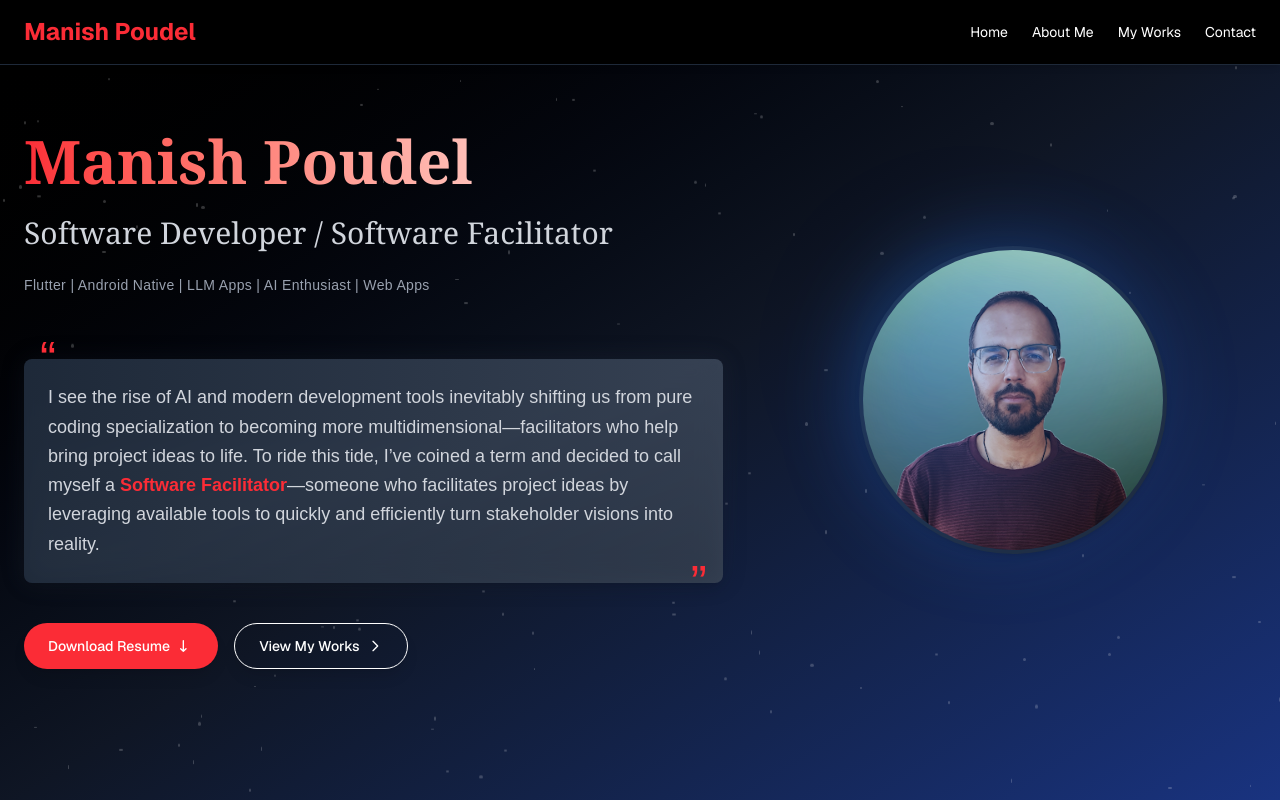
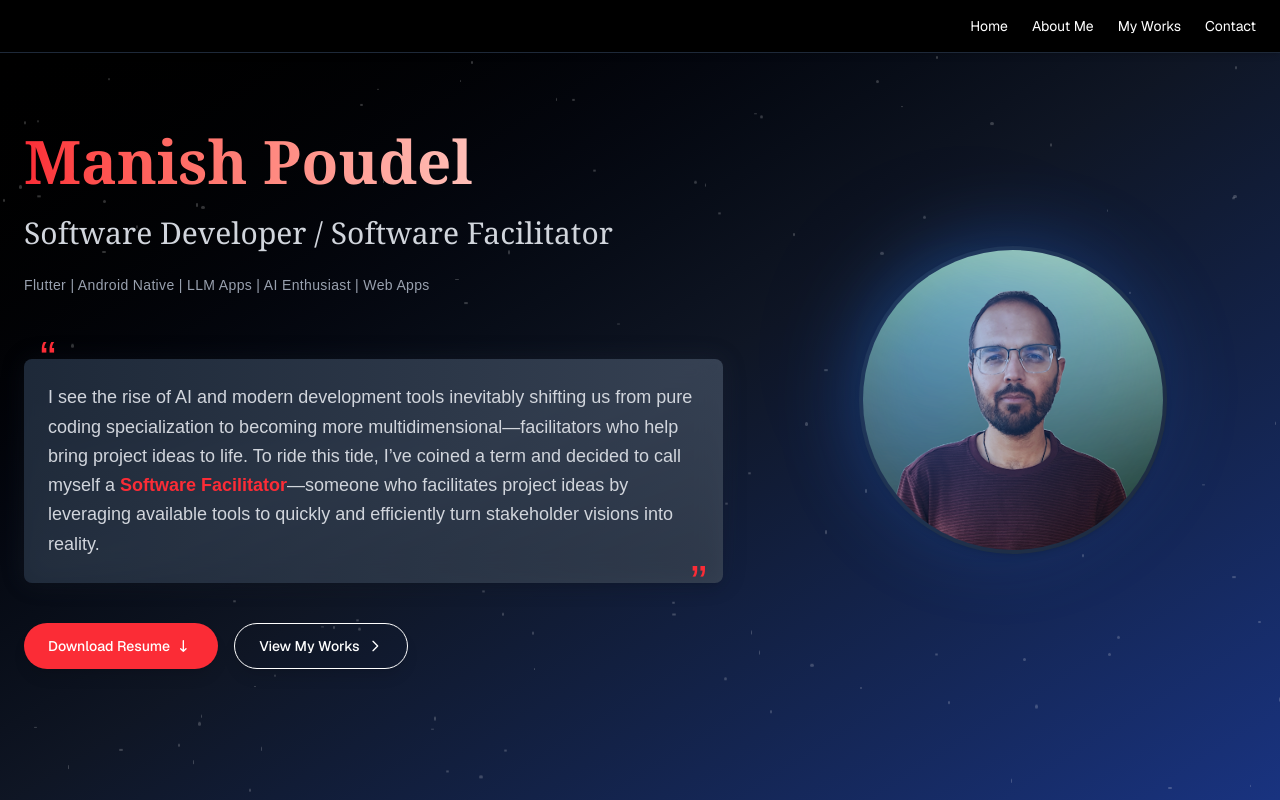
Before and after one commit to manish-poudel/personal-site, a Next.js app: page /personal-site/ in a window 1280 px wide. Shown: the top 800 px of the page. Built offline with nearby package versions, Linux system fonts and the light colour scheme.

Commit message:
fix: remove name in appbar

```diff
--- a/src/app/components/appbar.tsx
+++ b/src/app/components/appbar.tsx
@@ -4,7 +4,7 @@ const AppBar: React.FC = () => {
       <div className="max-w-7xl mx-auto px-6 py-4 flex justify-between items-center text-white">
         {/* Logo or Name */}
         <h1 className="text-2xl font-bold text-red-500 font-sans">
-          Manish Poudel
+
         </h1>
 
         {/* Navigation Menu */}
```
